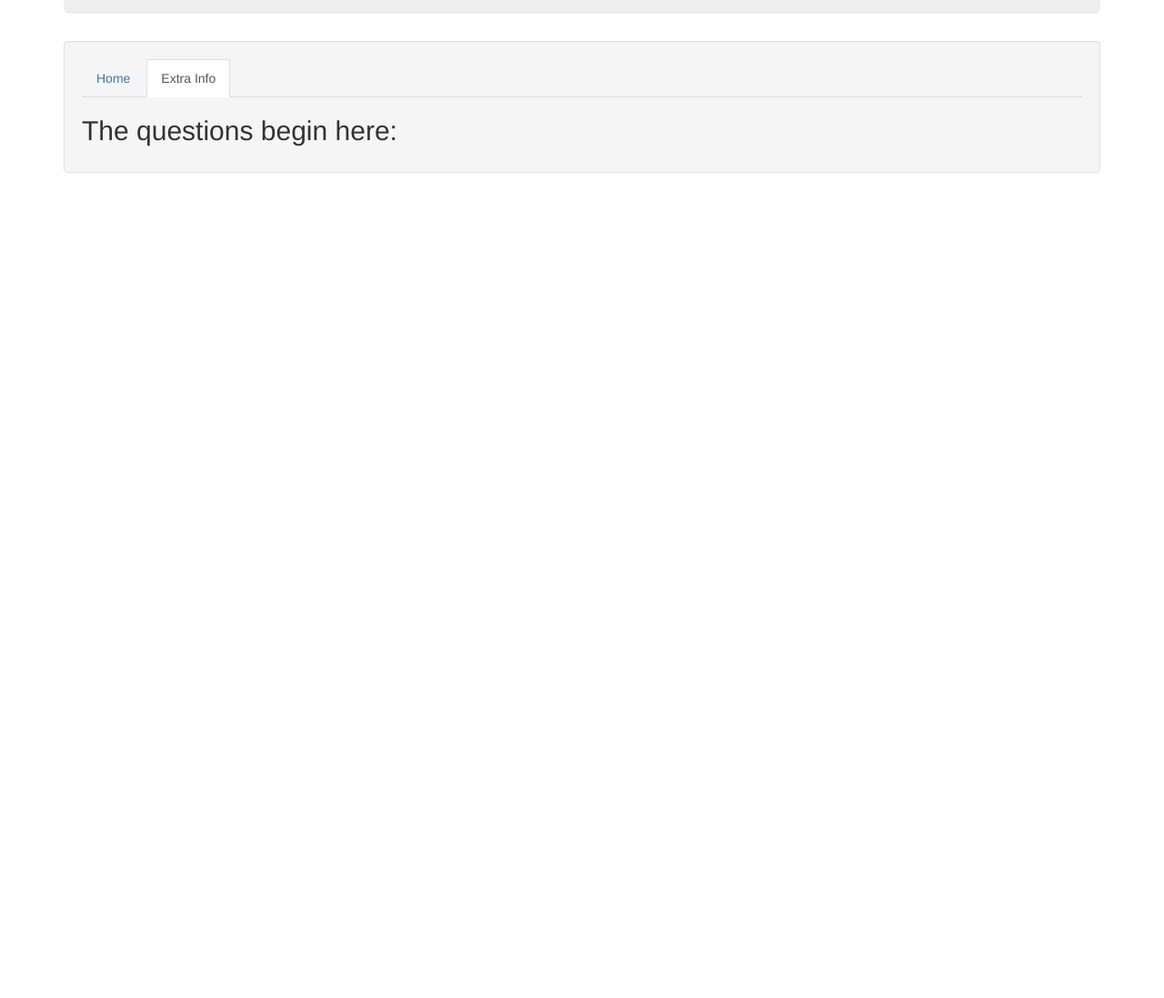
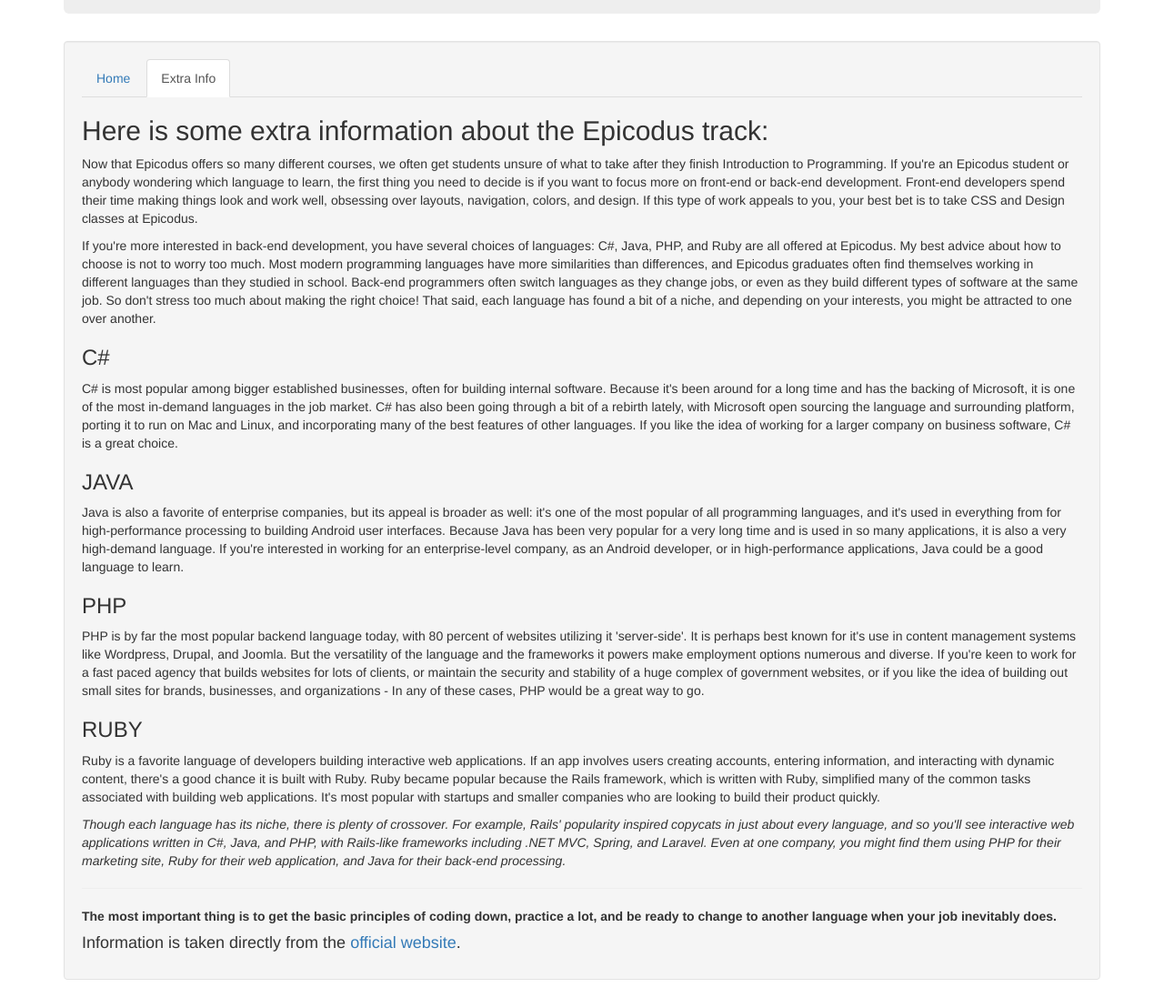
Before and after one commit to bettsbp/track-suggester, a plain HTML site: page info.html in a window 1280 px wide. Shown: the part 180-1277 px from the top of the page at 91% size. Before the commit the page ends 800 px from the top, so only its background shows below. Drawn offline with Linux system fonts and the light colour scheme.

Commit message:
add correct content to info.html, add readme.md

```diff
--- a/info.html
+++ b/info.html
@@ -17,7 +17,26 @@
         <li role="presentation"><a href="index.html">Home</a></li>
         <li role="presentation" class="active"><a href="info.html">Extra Info</a></li>
       </ul>
-      <h2>The questions begin here:</h2>
+      <h2>Here is some extra information about the Epicodus track:</h2>
+      <p>Now that Epicodus offers so many different courses, we often get students unsure of what to take after they finish Introduction to Programming. If you're an Epicodus student or anybody wondering which language to learn, the first thing you need to decide is if you want to focus more on front-end or back-end development. Front-end developers spend their time making things look and work well, obsessing over layouts, navigation, colors, and design. If this type of work appeals to you, your best bet is to take CSS and Design classes at Epicodus.</p>
+      <p>If you're more interested in back-end development, you have several choices of languages: C#, Java, PHP, and Ruby are all offered at Epicodus. My best advice about how to choose is not to worry too much. Most modern programming languages have more similarities than differences, and Epicodus graduates often find themselves working in different languages than they studied in school. Back-end programmers often switch languages as they change jobs, or even as they build different types of software at the same job. So don't stress too much about making the right choice! That said, each language has found a bit of a niche, and depending on your interests, you might be attracted to one over another.</p>
+
+      <h3>C#</h3>
+      <p>C# is most popular among bigger established businesses, often for building internal software. Because it's been around for a long time and has the backing of Microsoft, it is one of the most in-demand languages in the job market. C# has also been going through a bit of a rebirth lately, with Microsoft open sourcing the language and surrounding platform, porting it to run on Mac and Linux, and incorporating many of the best features of other languages. If you like the idea of working for a larger company on business software, C# is a great choice.</p>
+
+      <h3>JAVA</h3>
+      <p>Java is also a favorite of enterprise companies, but its appeal is broader as well: it's one of the most popular of all programming languages, and it's used in everything from for high-performance processing to building Android user interfaces. Because Java has been very popular for a very long time and is used in so many applications, it is also a very high-demand language. If you're interested in working for an enterprise-level company, as an Android developer, or in high-performance applications, Java could be a good language to learn.</p>
+
+      <h3>PHP</h3>
+      <p>PHP is by far the most popular backend language today, with 80 percent of websites utilizing it 'server-side'. It is perhaps best known for it's use in content management systems like Wordpress, Drupal, and Joomla. But the versatility of the language and the frameworks it powers make employment options numerous and diverse. If you're keen to work for a fast paced agency that builds websites for lots of clients, or maintain the security and stability of a huge complex of government websites, or if you like the idea of building out small sites for brands, businesses, and organizations - In any of these cases, PHP would be a great way to go.</p>
+
+      <h3>RUBY</h3>
+      <p>Ruby is a favorite language of developers building interactive web applications. If an app involves users creating accounts, entering information, and interacting with dynamic content, there's a good chance it is built with Ruby. Ruby became popular because the Rails framework, which is written with Ruby, simplified many of the common tasks associated with building web applications. It's most popular with startups and smaller companies who are looking to build their product quickly.<p>
+
+      <p><em>Though each language has its niche, there is plenty of crossover. For example, Rails' popularity inspired copycats in just about every language, and so you'll see interactive web applications written in C#, Java, and PHP, with Rails-like frameworks including .NET MVC, Spring, and Laravel. Even at one company, you might find them using PHP for their marketing site, Ruby for their web application, and Java for their back-end processing.</em></p>
+      <hr>
+      <p><strong>The most important thing is to get the basic principles of coding down, practice a lot, and be ready to change to another language when your job inevitably does.</strong></p>
+      <h4>Information is taken directly from the <a href="https://www.epicodus.com/blog/what-programming-language-should-i-learn" target="_blank">official website</a>.</h4>
     </div>
   </div>
 </body>
```
Also changed, not shown: 1 other file.
